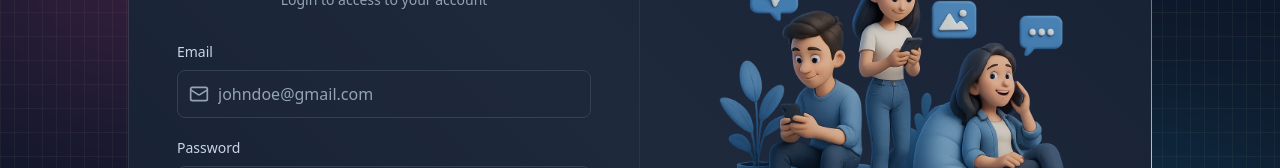
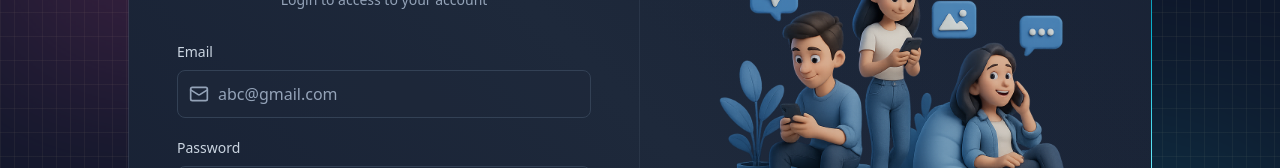
Before and after one commit to abhishek-031-k/chat, a React (Vite) app in the folder frontend/: page /login in a window 1280 px wide. Shown: the part 300-468 px from the top of the page. Built offline with nearby package versions, Linux system fonts and the light colour scheme; no server answers.

Commit message:
Update LoginPage.jsx

```diff
--- a/frontend/src/pages/LoginPage.jsx
+++ b/frontend/src/pages/LoginPage.jsx
@@ -44,7 +44,7 @@ function LoginPage() {
                         value={formData.email}
                         onChange={(e) => setFormData({ ...formData, email: e.target.value })}
                         className="input"
-                        placeholder="johndoe@gmail.com"
+                        placeholder="abc@gmail.com"
                         required
                       />
                     </div>
```
